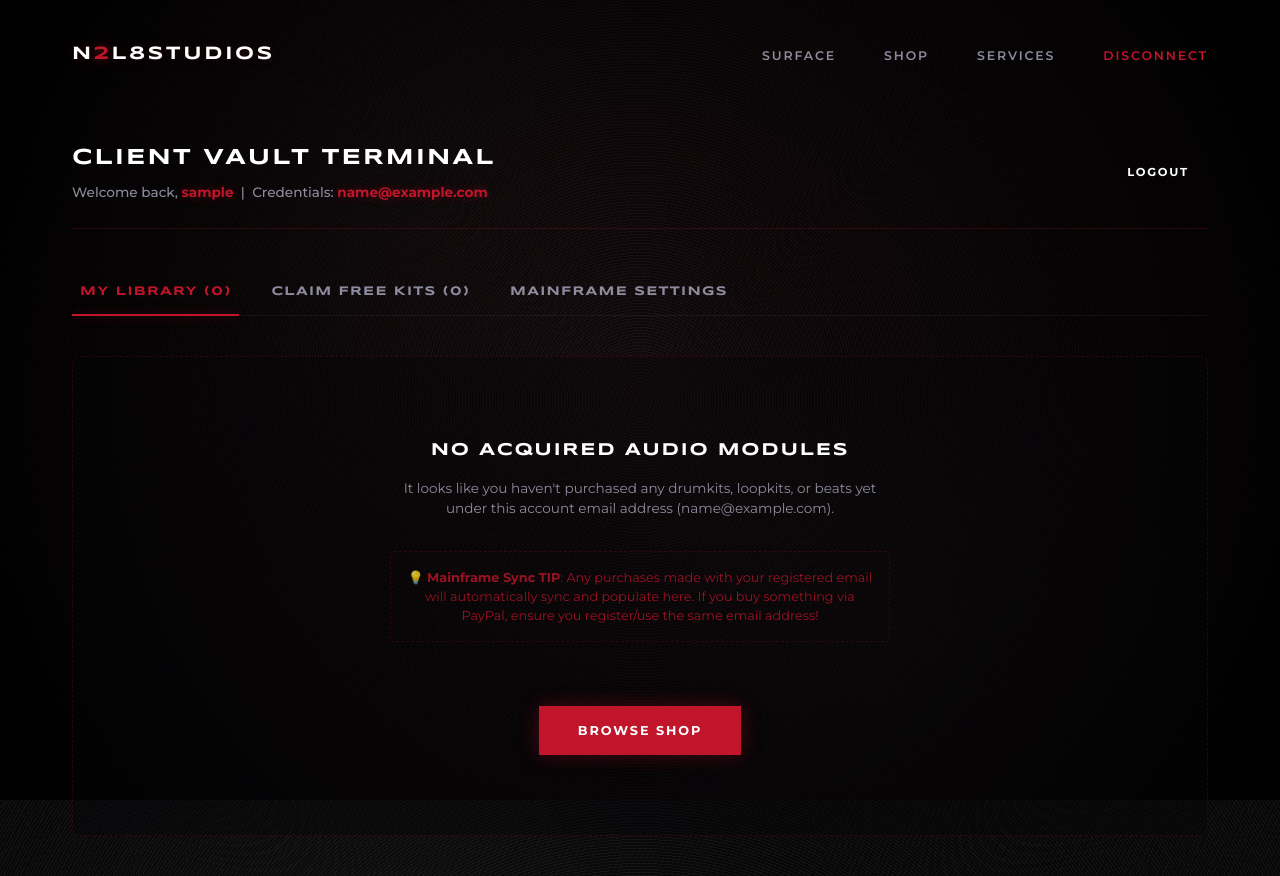
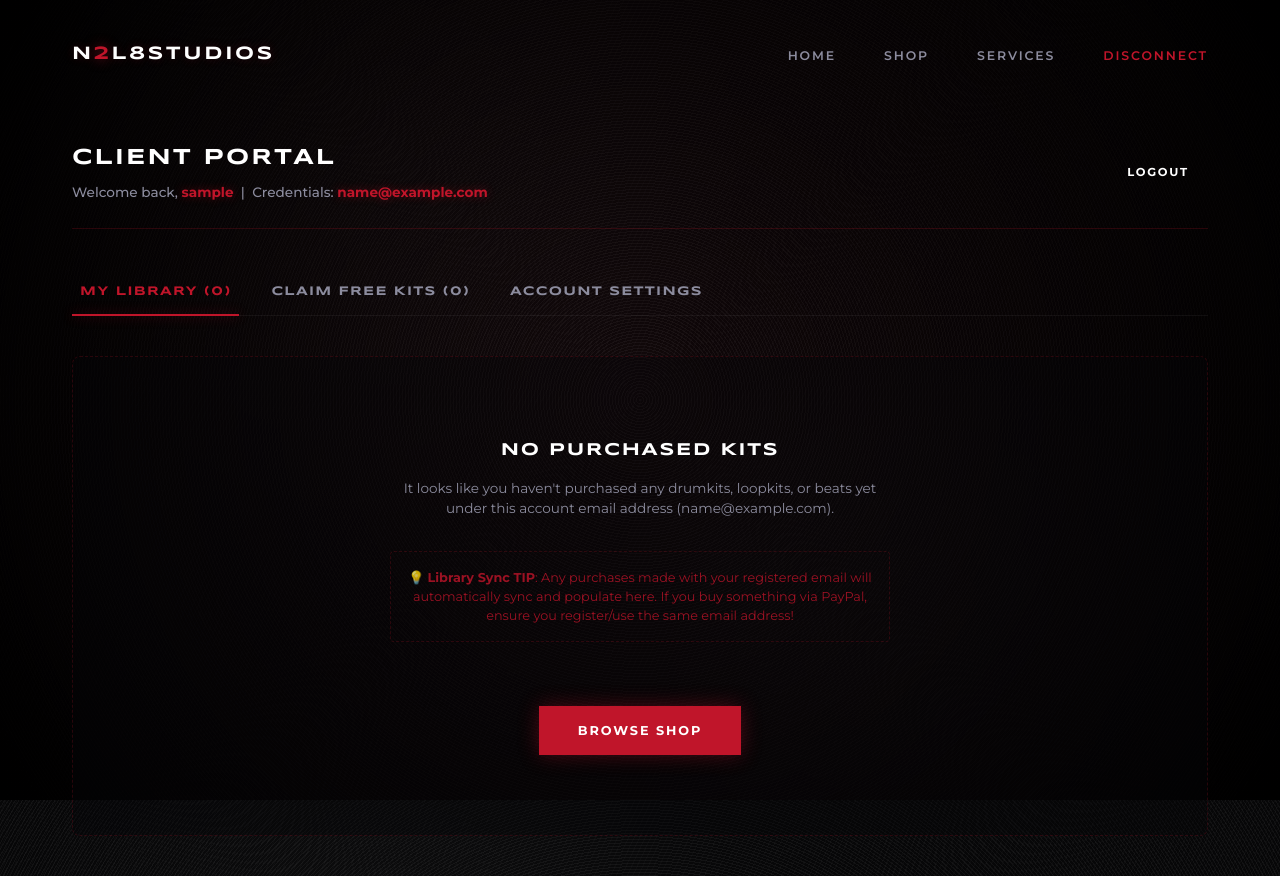
Before and after one commit to prodbyesau-byte/n2l8studio, a PHP site: page /portal/index.php in a window 1280 px wide. Shown: the top 876 px of the page. Run offline with PHP 8.4, Linux system fonts and the light colour scheme; the visitor is signed in with stand-in values (Sample User, id 1); tables that the repository leaves empty hold one stand-in row (values such as "Sample post").

Commit message:
Remove Fallout theme and rename Vault/Mainframe to Portal/Admin Portal

```diff
--- a/n2l8-php/admin/login.php
+++ b/n2l8-php/admin/login.php
@@ -162,7 +162,7 @@ if ($_SERVER['REQUEST_METHOD'] === 'POST') {
             <form method="POST">
                 <div class="form-group">
                     <label>Username</label>
-                    <input type="text" name="username" required autocomplete="username" placeholder="e.g. wanderer">
+                    <input type="text" name="username" required autocomplete="username" placeholder="e.g. alex">
                 </div>
 
                 <div class="form-group">
--- a/n2l8-php/admin/migrate_login.php
+++ b/n2l8-php/admin/migrate_login.php
@@ -17,7 +17,7 @@ $content_rows = [
     ['login_title',         'Login',        'Title',                     'Admin Login'],
     ['login_subtitle',      'Login',        'Subtitle',                  'Please authenticate.'],
     ['login_button',        'Login',        'Button Text',               'ACCESS'],
-    ['login_return',        'Login',        'Return Link',               '< Return to Surface'],
+    ['login_return',        'Login',        'Return Link',               '< Return to Home'],
     ['login_error',         'Login',        'Error Message',             'Invalid credentials — access denied.'],
 ];
 
--- a/n2l8-php/index.php
+++ b/n2l8-php/index.php
@@ -38,12 +38,12 @@ log_visitor($pdo, 'page_view', '/');
                 <li><a href="/pricing.php">Services</a></li>
                 <?php if (is_logged_in()): ?>
                     <li class="dropdown">
-                        <a href="javascript:void(0)" class="dropbtn" style="color: var(--accent);">Vault</a>
+                        <a href="javascript:void(0)" class="dropbtn" style="color: var(--accent);">Portal</a>
                         <div class="dropdown-content">
                             <a href="/profile.php">My Profile</a>
-                            <a href="/portal/index.php">Client Vault</a>
+                            <a href="/portal/index.php">Client Portal</a>
                             <?php if (is_owner()): ?>
-                                <a href="/admin/index.php">Mainframe</a>
+                                <a href="/admin/index.php">Admin Portal</a>
                             <?php endif; ?>
                             <a href="/logout.php" style="color: var(--accent) !important;">Disconnect</a>
                         </div>
--- a/n2l8-php/login.php
+++ b/n2l8-php/login.php
@@ -186,7 +186,7 @@ if ($_SERVER['REQUEST_METHOD'] === 'POST') {
             <form method="POST">
                 <div class="form-group">
                     <label>Username or Email Address</label>
-                    <input type="text" name="login_input" required autocomplete="username" placeholder="e.g. wanderer">
+                    <input type="text" name="login_input" required autocomplete="username" placeholder="e.g. alex">
                 </div>
 
                 <div class="form-group">
--- a/n2l8-php/portal/index.php
+++ b/n2l8-php/portal/index.php
@@ -74,7 +74,7 @@ $tab = $_GET['tab'] ?? 'library';
 <head>
     <meta charset="UTF-8">
     <meta name="viewport" content="width=device-width, initial-scale=1.0">
-    <title>Client Vault - N2L8 STUDIO</title>
+    <title>Client Portal - N2L8 STUDIO</title>
     <link rel="stylesheet" href="/static/style.css?v=8">
     <link rel="icon" type="image/png" href="/static/logo.png">
     <link rel="apple-touch-icon" href="/static/logo.png">
@@ -353,7 +353,7 @@ $tab = $_GET['tab'] ?? 'library';
         <nav>
             <a href="/index.php" class="logo-text" style="text-decoration:none;">N<span>2</span>L8studios</a>
             <ul class="nav-links">
-                <li><a href="/index.php">Surface</a></li>
+                <li><a href="/index.php">Home</a></li>
                 <li><a href="/shop.php">Shop</a></li>
                 <li><a href="/pricing.php">Services</a></li>
                 <li><a href="/logout.php" style="color: var(--accent);">Disconnect</a></li>
@@ -365,7 +365,7 @@ $tab = $_GET['tab'] ?? 'library';
 
         <div class="portal-header">
             <div class="portal-welcome">
-                <h2>CLIENT VAULT TERMINAL</h2>
+                <h2>CLIENT PORTAL</h2>
                 <p>Welcome back, <span><?= h($username) ?></span> &nbsp;|&nbsp; Credentials: <span><?= h($user_email) ?></span></p>
             </div>
             <div>
@@ -376,7 +376,7 @@ $tab = $_GET['tab'] ?? 'library';
         <div class="portal-tabs">
             <button class="portal-tab-btn <?= $tab === 'library' ? 'active' : '' ?>" onclick="switchTab('library')">My Library (<?= count($purchased_products) ?>)</button>
             <button class="portal-tab-btn <?= $tab === 'free' ? 'active' : '' ?>" onclick="switchTab('free')">Claim Free Kits (<?= count($free_products) ?>)</button>
-            <button class="portal-tab-btn <?= $tab === 'settings' ? 'active' : '' ?>" onclick="switchTab('settings')">Mainframe Settings</button>
+            <button class="portal-tab-btn <?= $tab === 'settings' ? 'active' : '' ?>" onclick="switchTab('settings')">Account Settings</button>
         </div>
 
         <!-- ── TAB: LIBRARY ── -->
@@ -396,9 +396,8 @@ $tab = $_GET['tab'] ?? 'library';
                                 <h3><?= h($p['title']) ?></h3>
                                 <div class="author">By <?= h($p['author'] ?: 'N2L8 STUDIO') ?></div>
                                 <span class="tag"><?= h($p['type']) ?></span>
-                            </div>
-                            <?php if ($p['zip_file']): ?>
-                                <a href="/static/uploads/<?= h($p['zip_file']) ?>" class="cta-btn" download>DOWNLOAD MODULE</a>
+                                                         <?php if ($p['zip_file']): ?>
+                                <a href="/static/uploads/<?= h($p['zip_file']) ?>" class="cta-btn" download>DOWNLOAD KIT</a>
                             <?php else: ?>
                                 <button class="cta-btn secondary" style="cursor: not-allowed; opacity: 0.6;" disabled>NO FILE LOADED</button>
                             <?php endif; ?>
@@ -407,10 +406,10 @@ $tab = $_GET['tab'] ?? 'library';
                 </div>
             <?php else: ?>
                 <div class="empty-library">
-                    <h3>No Acquired Audio Modules</h3>
+                    <h3>No Purchased Kits</h3>
                     <p>It looks like you haven't purchased any drumkits, loopkits, or beats yet under this account email address (<?= h($user_email) ?>).</p>
                     <p style="font-size:0.8rem;color:rgba(192,21,42,0.8);border:1px dashed var(--border-color);padding:1rem;display:inline-block;border-radius:4px;">
-                        💡 <strong>Mainframe Sync TIP</strong>: Any purchases made with your registered email will automatically sync and populate here. If you buy something via PayPal, ensure you register/use the same email address!
+                        💡 <strong>Library Sync TIP</strong>: Any purchases made with your registered email will automatically sync and populate here. If you buy something via PayPal, ensure you register/use the same email address!
                     </p>
                     <div style="margin-top: 2rem;">
                         <a href="/shop.php" class="cta-btn">BROWSE SHOP</a>
@@ -447,7 +446,7 @@ $tab = $_GET['tab'] ?? 'library';
                 </div>
             <?php else: ?>
                 <div class="empty-library">
-                    <h3>No Free Loot Available</h3>
+                    <h3>No Free Kits Available</h3>
                     <p>There are currently no free sample packs active on the shop server. Check back soon!</p>
                 </div>
             <?php endif; ?>
@@ -456,8 +455,8 @@ $tab = $_GET['tab'] ?? 'library';
         <!-- ── TAB: SETTINGS ── -->
         <div id="tab-settings" class="portal-tab <?= $tab === 'settings' ? 'active' : '' ?>">
             <div class="portal-card">
-                <h3>MAINFRAME SETTINGS</h3>
-                <p>Configure security protocols and update passwords.</p>
+                <h3>ACCOUNT SETTINGS</h3>
+                <p>Configure security settings and update password.</p>
 
                 <?php if ($error_msg): ?>
                     <div class="flash-msg flash-error">&gt; <?= h($error_msg) ?></div>
@@ -471,12 +470,12 @@ $tab = $_GET['tab'] ?? 'library';
                     <input type="hidden" name="change_password" value="1">
 
                     <div class="form-group">
-                        <label>Current Mainframe Password</label>
+                        <label>Current Password</label>
                         <input type="password" name="current_password" required placeholder="••••••••">
                     </div>
 
                     <div class="form-group">
-                        <label>New Mainframe Password</label>
+                        <label>New Password</label>
                         <input type="password" name="new_password" required placeholder="•••••••• (Min 6 chars)">
                     </div>
 
@@ -485,7 +484,7 @@ $tab = $_GET['tab'] ?? 'library';
                         <input type="password" name="confirm_password" required placeholder="••••••••">
                     </div>
 
-                    <button type="submit" class="cta-btn">UPDATE SECURITY PROTOCOLS</button>
+                    <button type="submit" class="cta-btn">UPDATE PASSWORD</button>
                 </form>
             </div>
         </div>
--- a/n2l8-php/pricing.php
+++ b/n2l8-php/pricing.php
@@ -38,12 +38,12 @@ log_visitor($pdo, 'page_view', '/pricing.php');
                 <li><a href="/pricing.php">Services</a></li>
                 <?php if (is_logged_in()): ?>
                     <li class="dropdown">
-                        <a href="javascript:void(0)" class="dropbtn" style="color: var(--accent);">Vault</a>
+                        <a href="javascript:void(0)" class="dropbtn" style="color: var(--accent);">Portal</a>
                         <div class="dropdown-content">
                             <a href="/profile.php">My Profile</a>
-                            <a href="/portal/index.php">Client Vault</a>
+                            <a href="/portal/index.php">Client Portal</a>
                             <?php if (is_owner()): ?>
-                                <a href="/admin/index.php">Mainframe</a>
+                                <a href="/admin/index.php">Admin Portal</a>
                             <?php endif; ?>
                             <a href="/logout.php" style="color: var(--accent) !important;">Disconnect</a>
                         </div>
--- a/n2l8-php/setup.php
+++ b/n2l8-php/setup.php
@@ -57,8 +57,8 @@ $content_rows = [
     ['pricing_master_f2',   'Pricing',      'Mastering Feature 2',       'EQ & compression'],
     ['pricing_master_f3',   'Pricing',      'Mastering Feature 3',       'Streaming platform ready'],
     // SUBSCRIPTION
-    ['sub_h2',              'Subscription', 'Subscription Heading',      'Monthly Rations'],
-    ['sub_desc',            'Subscription', 'Subscription Description',  'Sign up for a monthly supply drop to claim free loopkits of your choice from the wasteland shop.'],
+    ['sub_h2',              'Subscription', 'Subscription Heading',      'Monthly Subscription'],
+    ['sub_desc',            'Subscription', 'Subscription Description',  'Sign up for a monthly plan to claim free loopkits of your choice from our shop.'],
     ['sub_pro_price',       'Subscription', 'Pro Plan Price',            '$19'],
     ['sub_pro_unit',        'Subscription', 'Pro Plan Price Unit',       '.99/mo'],
     ['sub_pro_f1',          'Subscription', 'Pro Feature 1',             '3 Free Loopkits per month'],
--- a/n2l8-php/shop.php
+++ b/n2l8-php/shop.php
@@ -188,12 +188,12 @@ log_visitor($pdo, 'page_view', $is_graphics_page ? '/graphics.php' : '/shop.php'
                 <li><a href="/pricing.php">Services</a></li>
                 <?php if (is_logged_in()): ?>
                     <li class="dropdown">
-                        <a href="javascript:void(0)" class="dropbtn" style="color: var(--accent);">Vault</a>
+                        <a href="javascript:void(0)" class="dropbtn" style="color: var(--accent);">Portal</a>
                         <div class="dropdown-content">
                             <a href="/profile.php">My Profile</a>
-                            <a href="/portal/index.php">Client Vault</a>
+                            <a href="/portal/index.php">Client Portal</a>
                             <?php if (is_owner()): ?>
-                                <a href="/admin/index.php">Mainframe</a>
+                                <a href="/admin/index.php">Admin Portal</a>
                             <?php endif; ?>
                             <a href="/logout.php" style="color: var(--accent) !important;">Disconnect</a>
                         </div>
--- a/n2l8-php/subscription.php
+++ b/n2l8-php/subscription.php
@@ -36,12 +36,12 @@ $site = get_site_content($pdo);
                 <li><a href="/pricing.php">Services</a></li>
                 <?php if (is_logged_in()): ?>
                     <li class="dropdown">
-                        <a href="javascript:void(0)" class="dropbtn" style="color: var(--accent);">Vault</a>
+                        <a href="javascript:void(0)" class="dropbtn" style="color: var(--accent);">Portal</a>
                         <div class="dropdown-content">
                             <a href="/profile.php">My Profile</a>
-                            <a href="/portal/index.php">Client Vault</a>
+                            <a href="/portal/index.php">Client Portal</a>
                             <?php if (is_owner()): ?>
-                                <a href="/admin/index.php">Mainframe</a>
+                                <a href="/admin/index.php">Admin Portal</a>
                             <?php endif; ?>
                             <a href="/logout.php" style="color: var(--accent) !important;">Disconnect</a>
                         </div>
```
Also changed, not shown: n2l8-php/beats.php (+4 -4 lines), n2l8-php/register.php (+4 -4 lines), 1 other file.
